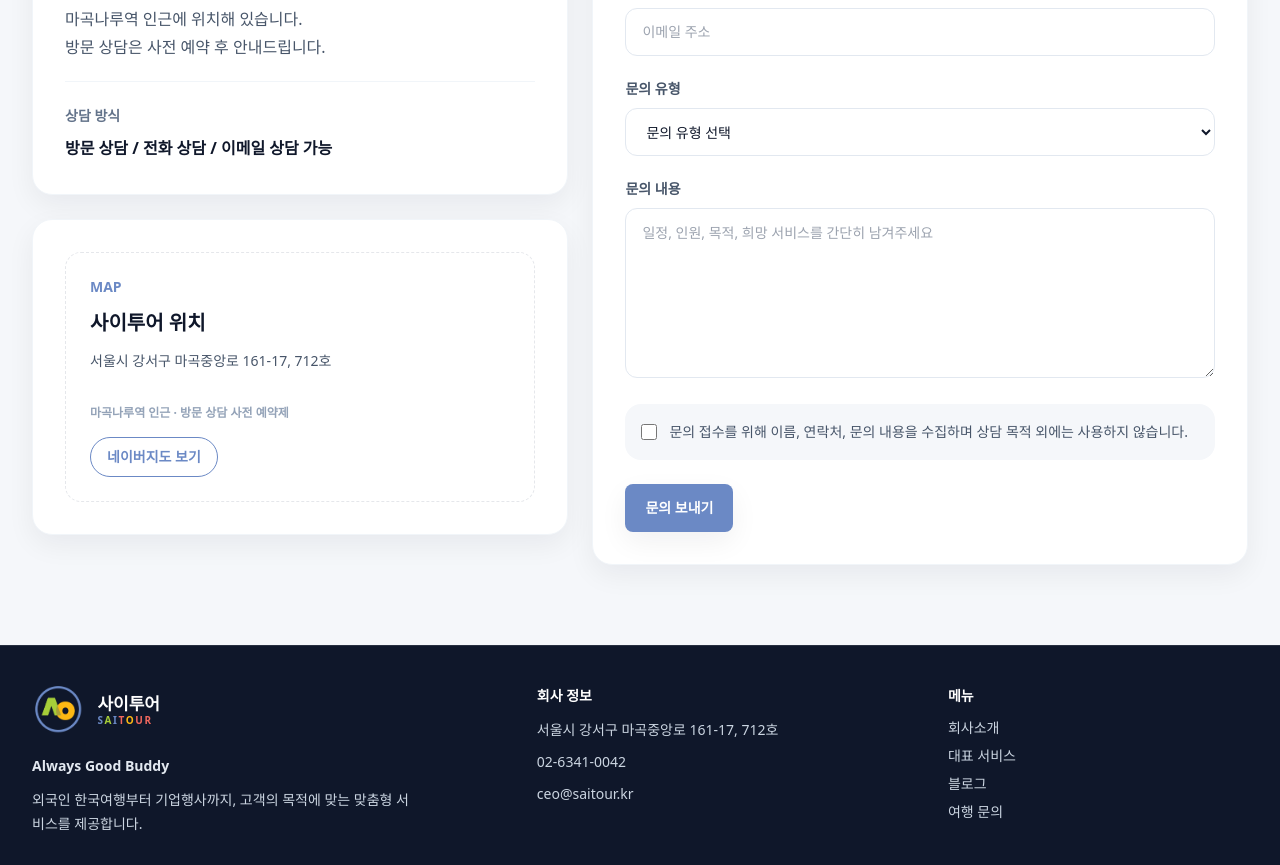
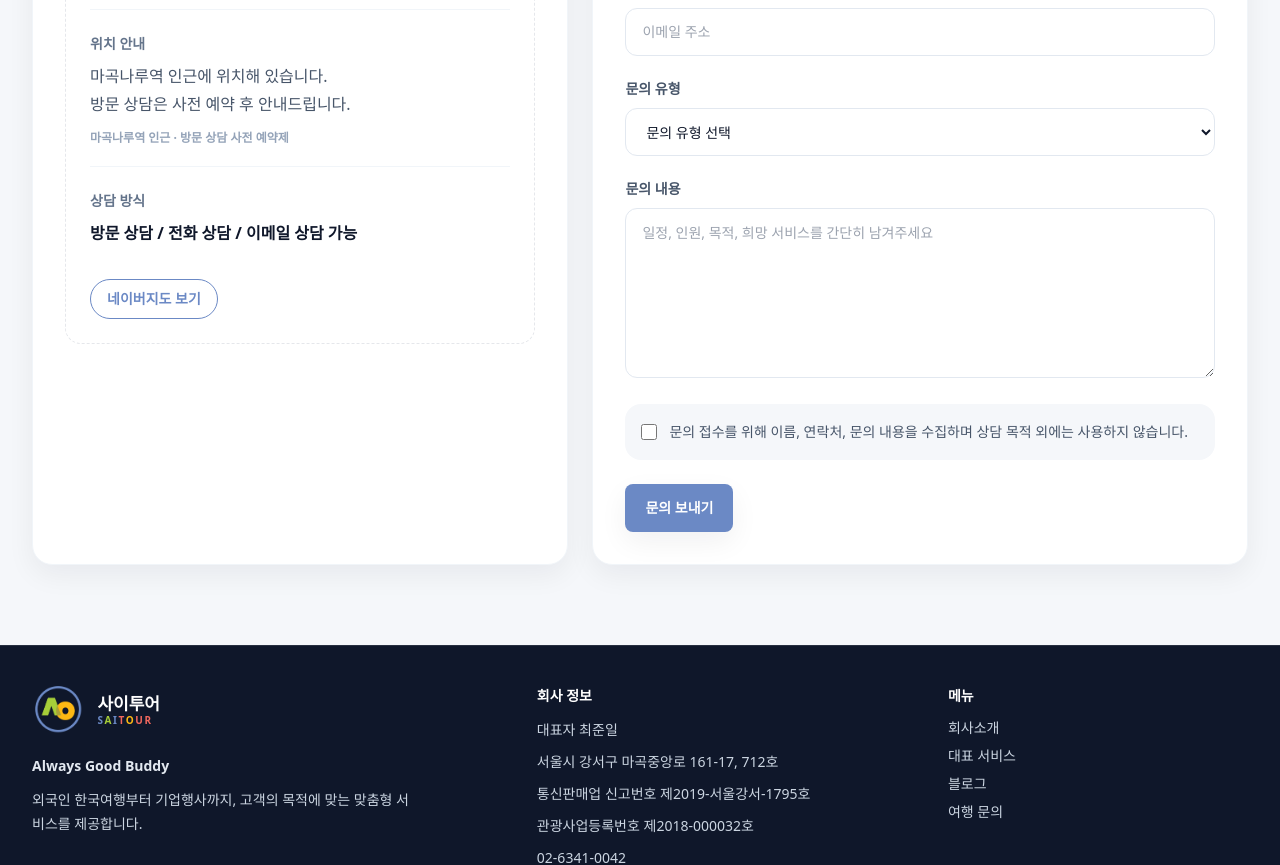
Before and after one commit to choijoonil/saitour-website, a Next.js app: page / in a window 1280 px wide. Shown: the part 4200-5065 px from the top of the page. Built offline with nearby package versions, Linux system fonts and the light colour scheme.

Commit message:
Update homepage and contact form

```diff
--- a/components/ContactCTA.tsx
+++ b/components/ContactCTA.tsx
@@ -16,7 +16,7 @@
 
 const inquiryTypes = ["DMZ 투어", "서울 시티투어", "공항픽업", "기업행사", "맞춤여행", "가이드 문의", "일반문의"];
 const officeAddress = "서울시 강서구 마곡중앙로 161-17, 712호";
-const naverMapUrl = "https://map.naver.com/p/search/서울시%20강서구%20마곡중앙로%20161-17%20712호";
+const naverMapUrl = "https://map.naver.com/p/search/사이투어";
 const emailPattern = /^[^\s@]+@[^\s@]+\.[^\s@]+$/;
 const phonePattern = /^[0-9+\-\s()]+$/;
 
@@ -158,9 +158,11 @@
         </div>
 
         <div className="grid gap-6 lg:grid-cols-[0.9fr_1.1fr]">
-          <div className="space-y-6">
-            <div className="card sm:p-8">
-              <h3 className="text-2xl font-bold text-navy">오시는 길</h3>
+          <div>
+            <div className="card h-full sm:p-8">
+              <div className="rounded-2xl border border-dashed border-brand-blue/35 bg-white p-6">
+                <p className="text-sm font-bold text-brand-blue">MAP</p>
+                <h3 className="mt-3 text-2xl font-bold text-navy">오시는 길</h3>
                 <div className="mt-6 space-y-6">
                   <div className="border-b border-slate-100 pb-5">
                     <p className="text-sm font-semibold text-slate-500">주소</p>
@@ -173,6 +175,7 @@
                       <br />
                       방문 상담은 사전 예약 후 안내드립니다.
                     </p>
+                    <p className="mt-3 text-xs font-semibold text-slate-400">마곡나루역 인근 · 방문 상담 사전 예약제</p>
                   </div>
                   <div>
                     <p className="text-sm font-semibold text-slate-500">상담 방식</p>
@@ -181,26 +184,14 @@
                     </p>
                   </div>
                 </div>
-            </div>
-
-            <div className="card min-h-[220px] overflow-hidden sm:p-8">
-              <div className="flex h-full min-h-[210px] flex-col justify-between rounded-2xl border border-dashed border-brand-blue/35 bg-white p-6">
-                <div>
-                  <p className="text-sm font-bold text-brand-blue">MAP</p>
-                  <h3 className="mt-3 text-xl font-bold text-navy">사이투어 위치</h3>
-                  <p className="mt-3 text-sm leading-6 text-slate-600">{officeAddress}</p>
-                </div>
-                <div className="mt-8">
-                  <p className="text-xs font-semibold text-slate-400">마곡나루역 인근 · 방문 상담 사전 예약제</p>
                 <a
                   href={naverMapUrl}
                   target="_blank"
                   rel="noopener noreferrer"
-                    className="mt-4 inline-flex min-h-10 items-center justify-center rounded-full border border-brand-blue px-4 text-sm font-bold text-brand-blue transition hover:bg-brand-blue hover:text-white focus:outline-none focus:ring-2 focus:ring-brand-blue focus:ring-offset-2"
+                  className="mt-8 inline-flex min-h-10 items-center justify-center rounded-full border border-brand-blue px-4 text-sm font-bold text-brand-blue transition hover:bg-brand-blue hover:text-white focus:outline-none focus:ring-2 focus:ring-brand-blue focus:ring-offset-2"
                 >
                   네이버지도 보기
                 </a>
-                </div>
               </div>
             </div>
           </div>
--- a/components/Footer.tsx
+++ b/components/Footer.tsx
@@ -17,7 +17,10 @@
         <div>
           <h2 className="text-sm font-semibold text-white">회사 정보</h2>
           <ul className="mt-3 space-y-2 text-sm leading-6 text-slate-300">
+            <li>대표자 최준일</li>
             <li>서울시 강서구 마곡중앙로 161-17, 712호</li>
+            <li>통신판매업 신고번호 제2019-서울강서-1795호</li>
+            <li>관광사업등록번호 제2018-000032호</li>
             <li>
               <a href={CONTACT_PHONE_HREF} className="transition hover:text-brand-primary">
                 {CONTACT_PHONE_DISPLAY}
--- a/constants/homepageStats.ts
+++ b/constants/homepageStats.ts
@@ -1,6 +1,6 @@
 export const saitourStats = [
   {
-    value: "2019+",
+    value: "2018+",
     label: "설립"
   },
   {
```
Lines whose indentation alone changed are shown as unchanged.
